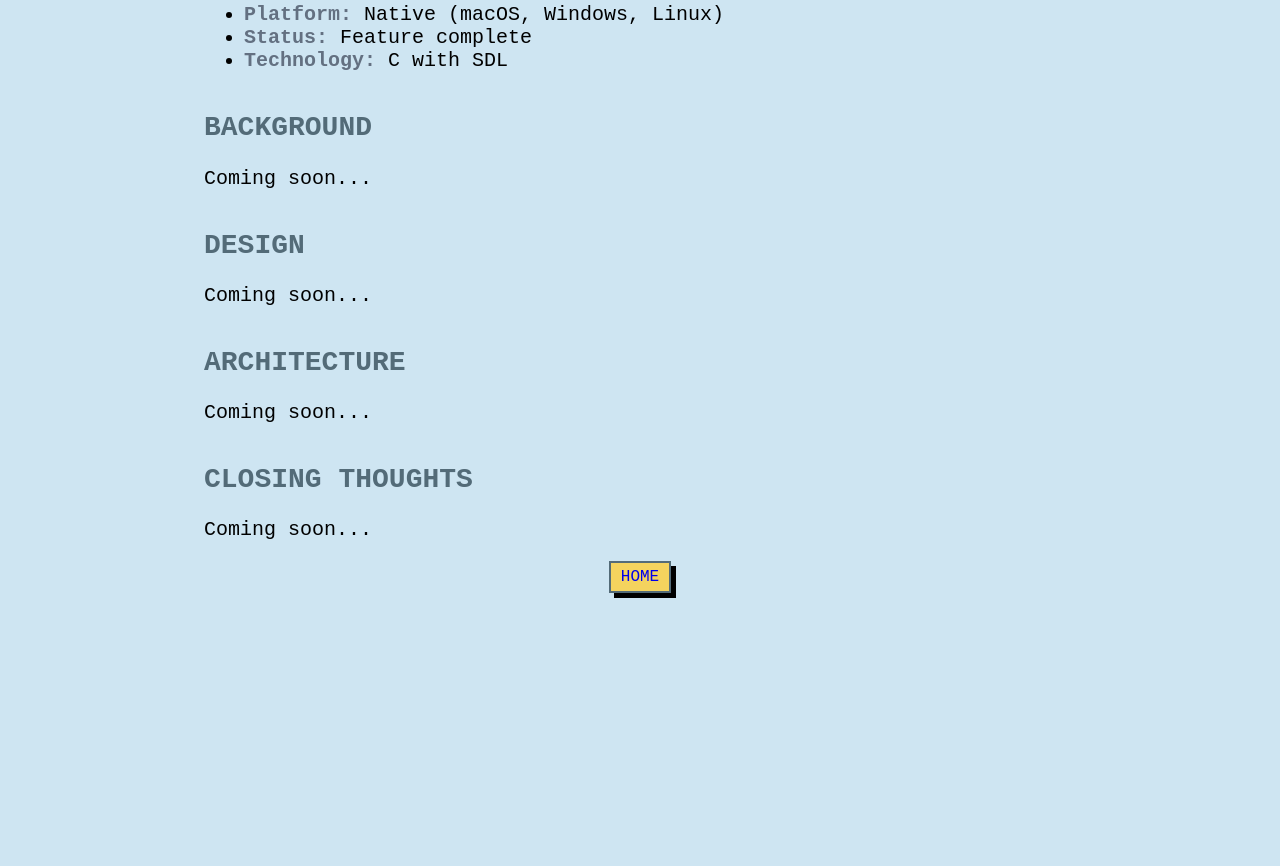
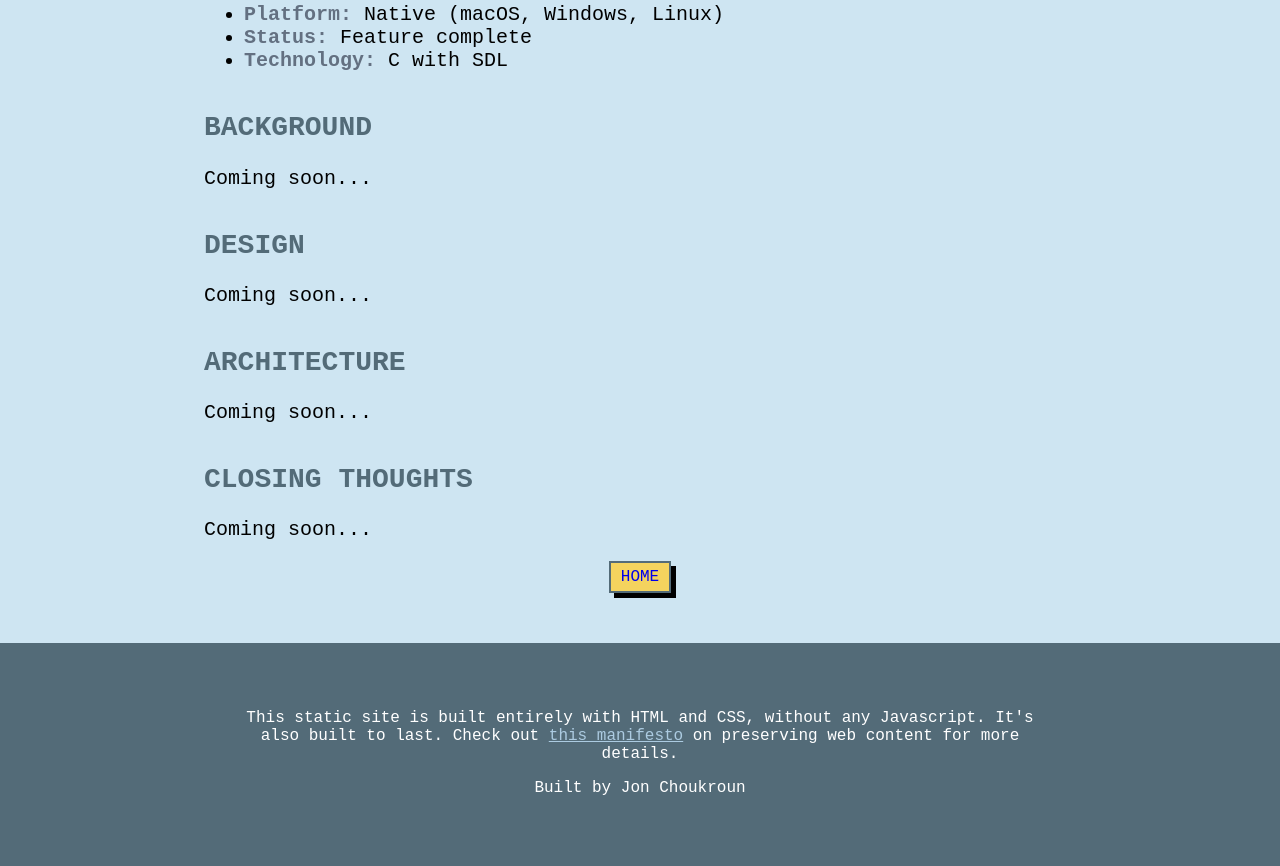
Before and after one commit to jonchoukroun/jonchoukroun-basic, a plain HTML site: page chip-8c.html in a window 1280 px wide. Shown: the part 395-1261 px from the top of the page. Before the commit the page ends 1038 px from the top, so only its background shows below. Drawn offline with Linux system fonts and the light colour scheme.

Commit message:
Add manifesto footer to all pages

```diff
--- a/chip-8c.html
+++ b/chip-8c.html
@@ -52,5 +52,13 @@
             <a href="index.html" class="button">Home</a>
         </nav>
     </section>
+
+    <section id="manifesto">
+        <article class="text-content">
+            <p>This static site is built entirely with HTML and CSS, without any Javascript. It's also built to last. Check out <a href="https://jeffhuang.com/designed_to_last/" target="_blank">this manifesto</a> on preserving web content for more details.</p>
+
+            <p>Built by Jon Choukroun</p>
+        </article>
+    </section>
 </body>
 </html>
```
Also changed, not shown: index.html (+1 -1 lines), sdsx.html (+8 -0 lines), william-storck.html (+8 -0 lines).
